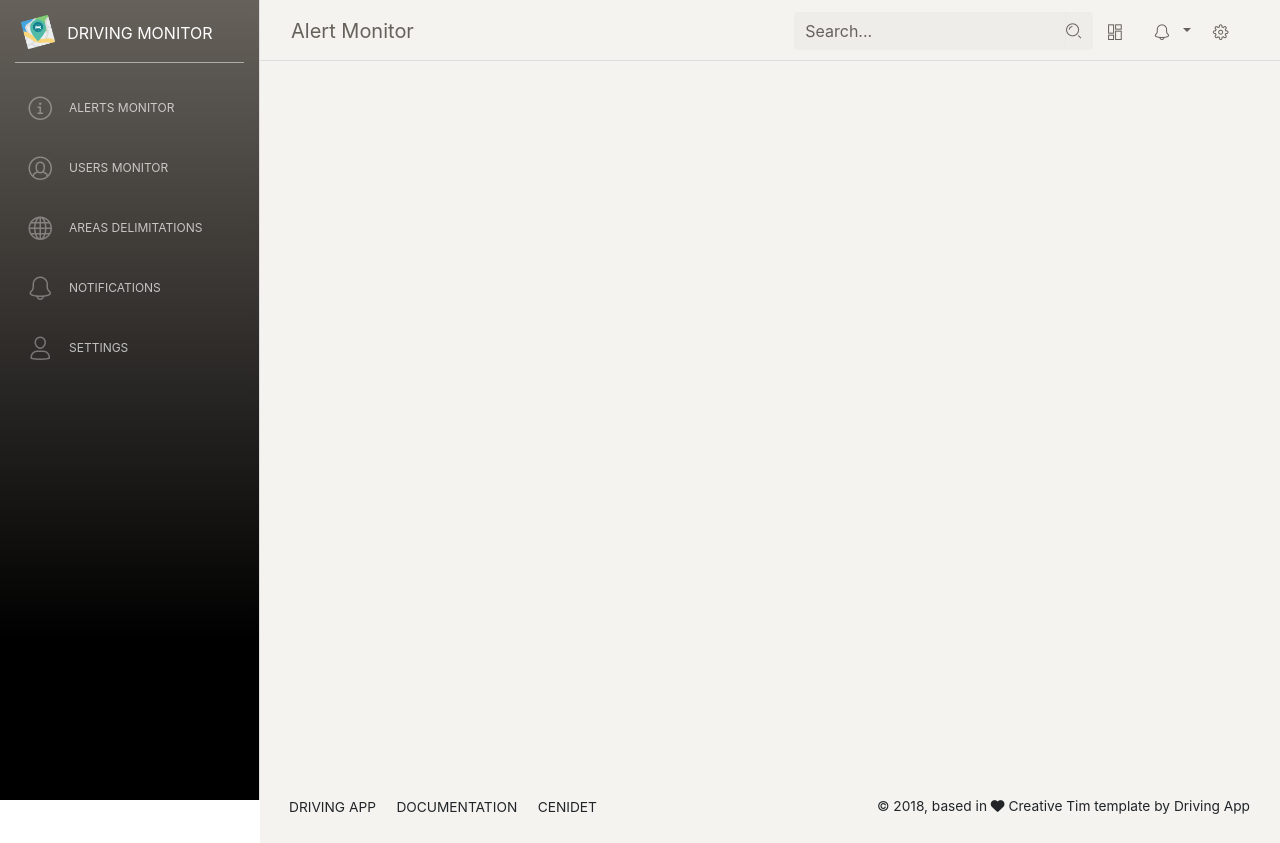
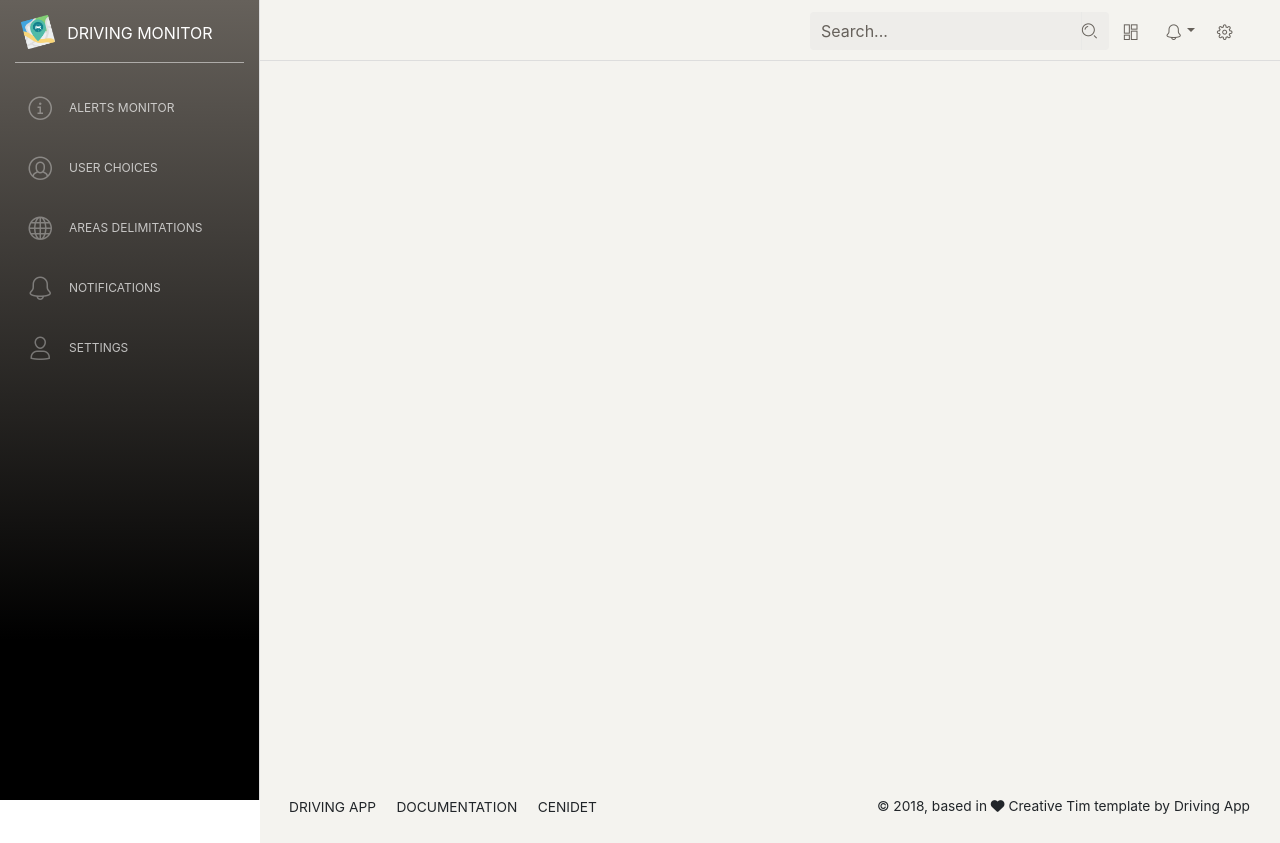
Before and after one commit to 439ED537979D8E831561964DBBBD7413/DrivingApp-monitor, a React (Create React App) app: page /map in a window 1280 px wide. Built offline with nearby package versions, Linux system fonts and the light colour scheme.

Commit message:
i added nav

```diff
--- a/public/index.html
+++ b/public/index.html
@@ -26,68 +26,7 @@
 
 
     <div class="main-panel">
-      <nav class="navbar navbar-expand-lg navbar-absolute fixed-top navbar-transparent">
-        <div class="container-fluid">
-          <div class="navbar-wrapper">
-            <div class="navbar-toggle">
-              <button type="button" class="navbar-toggler">
-                <span class="navbar-toggler-bar bar1"></span>
-                <span class="navbar-toggler-bar bar2"></span>
-                <span class="navbar-toggler-bar bar3"></span>
-              </button>
-            </div>
-            <a class="navbar-brand" href="#pablo">Alert Monitor</a>
-          </div>
-          <button class="navbar-toggler" type="button" data-toggle="collapse" data-target="#navigation" aria-controls="navigation-index" aria-expanded="false" aria-label="Toggle navigation">
-            <span class="navbar-toggler-bar navbar-kebab"></span>
-            <span class="navbar-toggler-bar navbar-kebab"></span>
-            <span class="navbar-toggler-bar navbar-kebab"></span>
-          </button>
-          <div class="collapse navbar-collapse justify-content-end" id="navigation">
-            <form>
-              <div class="input-group no-border">
-                <input type="text" value="" class="form-control" placeholder="Search...">
-                <div class="input-group-append">
-                  <div class="input-group-text">
-                    <i class="nc-icon nc-zoom-split"></i>
-                  </div>
-                </div>
-              </div>
-            </form>
-            <ul class="navbar-nav">
-              <li class="nav-item">
-                <a class="nav-link btn-magnify" href="#pablo">
-                  <i class="nc-icon nc-layout-11"></i>
-                  <p>
-                    <span class="d-lg-none d-md-block">Stats</span>
-                  </p>
-                </a>
-              </li>
-              <li class="nav-item btn-rotate dropdown">
-                <a class="nav-link dropdown-toggle" href="http://example.com" id="navbarDropdownMenuLink" data-toggle="dropdown" aria-haspopup="true" aria-expanded="false">
-                  <i class="nc-icon nc-bell-55"></i>
-                  <p>
-                    <span class="d-lg-none d-md-block">Some Actions</span>
-                  </p>
-                </a>
-                <div class="dropdown-menu dropdown-menu-right" aria-labelledby="navbarDropdownMenuLink">
-                  <a class="dropdown-item" href="#">Action</a>
-                  <a class="dropdown-item" href="#">Another action</a>
-                  <a class="dropdown-item" href="#">Something else here</a>
-                </div>
-              </li>
-              <li class="nav-item">
-                <a class="nav-link btn-rotate" href="#pablo">
-                  <i class="nc-icon nc-settings-gear-65"></i>
-                  <p>
-                    <span class="d-lg-none d-md-block">Account</span>
-                  </p>
-                </a>
-              </li>
-            </ul>
-          </div>
-        </div>
-      </nav>
+
 
 
       <div class="content" id="root">
--- a/src/App.js
+++ b/src/App.js
@@ -1,10 +1,13 @@
 import React from 'react';
 import SideBar from "./Views/SideBar"
+import Nav from "./Views/Nav"
 
 import Alerts from "./Views/Alerts"
 import Choices from "./Views/Choices"
 
 import { BrowserRouter as Router, Route} from "react-router-dom";
+
+
 
 export default class App extends React.Component {
   constructor(props) {
@@ -25,6 +28,7 @@ export default class App extends React.Component {
     return (
       <Router>
         <div>
+          <Route path="/:active?" component={Nav} />
           <Route path="/:active?" component={SideBar} />
           <Route exact path="/" component={Alerts} />
           <Route exact path="/choices" component={Choices} />
--- /dev/null
+++ b/src/Views/Nav.js
@@ -0,0 +1,102 @@
+
+import React from 'react';
+
+export default class Nav extends React.Component {
+    constructor (props) {
+        super(props);
+        //this.changePath = this.changePath.bind(this);
+        this.state = {
+            title : ""
+        };
+    }
+
+    componentDidMount(){
+        this.changePath(this.props.location.pathname)
+    }
+
+
+
+    changePath(pathname) {
+        if (pathname === "/"){
+            this.setState({
+                title : "Alerts Monitor"
+
+            })
+        }else if (pathname === "/choices") {
+            this.setState({
+                title: "User Choices"
+            })
+        }
+    }
+
+    componentWillReceiveProps (nextProps){
+        this.changePath(nextProps.location.pathname)
+    }
+
+    render () {
+      return (
+        <nav className="navbar navbar-expand-lg navbar-absolute fixed-top navbar-transparent">
+          <div className="container-fluid">
+            <div className="navbar-wrapper">
+              <div className="navbar-toggle">
+                <button type="button" className="navbar-toggler">
+                  <span className="navbar-toggler-bar bar1"></span>
+                  <span className="navbar-toggler-bar bar2"></span>
+                  <span className="navbar-toggler-bar bar3"></span>
+                </button>
+              </div>
+              <a className="navbar-brand" href="#pablo">{this.state.title}</a>
+            </div>
+            <button className="navbar-toggler" type="button" data-toggle="collapse" data-target="#navigation" aria-controls="navigation-index" aria-expanded="false" aria-label="Toggle navigation">
+              <span className="navbar-toggler-bar navbar-kebab"></span>
+              <span className="navbar-toggler-bar navbar-kebab"></span>
+              <span className="navbar-toggler-bar navbar-kebab"></span>
+            </button>
+            <div className="collapse navbar-collapse justify-content-end" id="navigation">
+              <form>
+                <div className="input-group no-border">
+                  <input type="text" className="form-control" placeholder="Search..." />
+                  <div className="input-group-append">
+                    <div className="input-group-text">
+                      <i className="nc-icon nc-zoom-split"></i>
+                    </div>
+                  </div>
+                </div>
+              </form>
+              <ul className="navbar-nav">
+                <li className="nav-item">
+                  <a className="nav-link btn-magnify" href="#pablo">
+                    <i className="nc-icon nc-layout-11"></i>
+                    <p>
+                      <span className="d-lg-none d-md-block">Stats</span>
+                    </p>
+                  </a>
+                </li>
+                <li className="nav-item btn-rotate dropdown">
+                  <a className="nav-link dropdown-toggle" href="http://example.com" id="navbarDropdownMenuLink" data-toggle="dropdown" aria-haspopup="true" aria-expanded="false">
+                    <i className="nc-icon nc-bell-55"></i>
+                    <p>
+                      <span className="d-lg-none d-md-block">Some Actions</span>
+                    </p>
+                  </a>
+                  <div className="dropdown-menu dropdown-menu-right" aria-labelledby="navbarDropdownMenuLink">
+                    <a className="dropdown-item" href="/">Action</a>
+                    <a className="dropdown-item" href="/">Another action</a>
+                    <a className="dropdown-item" href="/">Something else here</a>
+                  </div>
+                </li>
+                <li className="nav-item">
+                  <a className="nav-link btn-rotate" href="#pablo">
+                    <i className="nc-icon nc-settings-gear-65"></i>
+                    <p>
+                      <span className="d-lg-none d-md-block">Account</span>
+                    </p>
+                  </a>
+                </li>
+              </ul>
+            </div>
+          </div>
+        </nav>
+      )
+    }
+  }
--- a/src/Views/SideBar.js
+++ b/src/Views/SideBar.js
@@ -56,10 +56,13 @@ class SideBar extends React.Component {
                 className="nav-item nav-link"
                 activeClassName='active'
                 to="/"
-                > <i className="nc-icon nc-alert-circle-i"></i> Alerts Monitor</NavLink>
+                >
+                  <i className="nc-icon nc-alert-circle-i"></i>
+                  Alerts Monitor
+                </NavLink>
             </li>
             <li className={this.state["choices"]}>
-              <NavLink exact className="nav-item nav-link" activeClassName='active'  to="/choices"> <i className="nc-icon nc-circle-10"></i>Users Monitor</NavLink>
+              <NavLink exact className="nav-item nav-link" activeClassName='active'  to="/choices"> <i className="nc-icon nc-circle-10"></i>User Choices </NavLink>
             </li>
             <li>
               <a href="./map.html">
```
